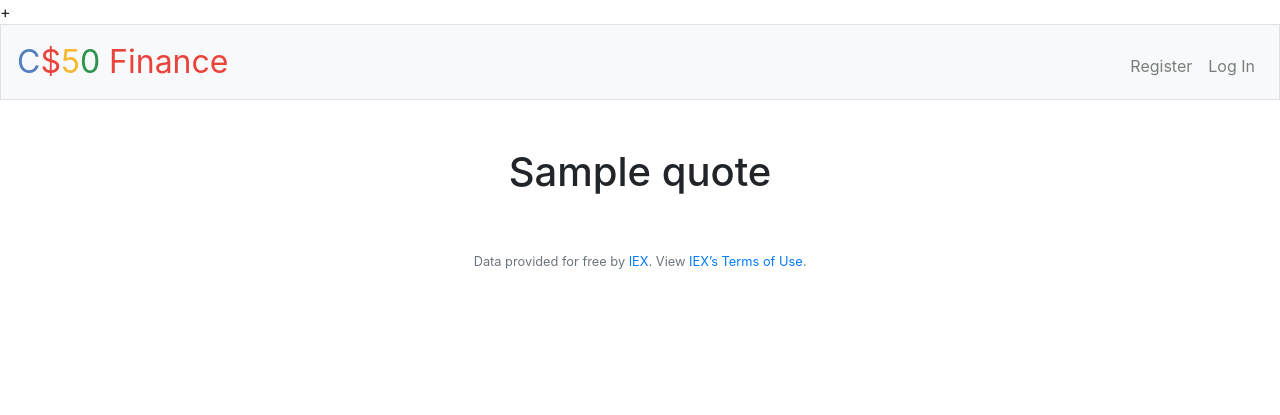
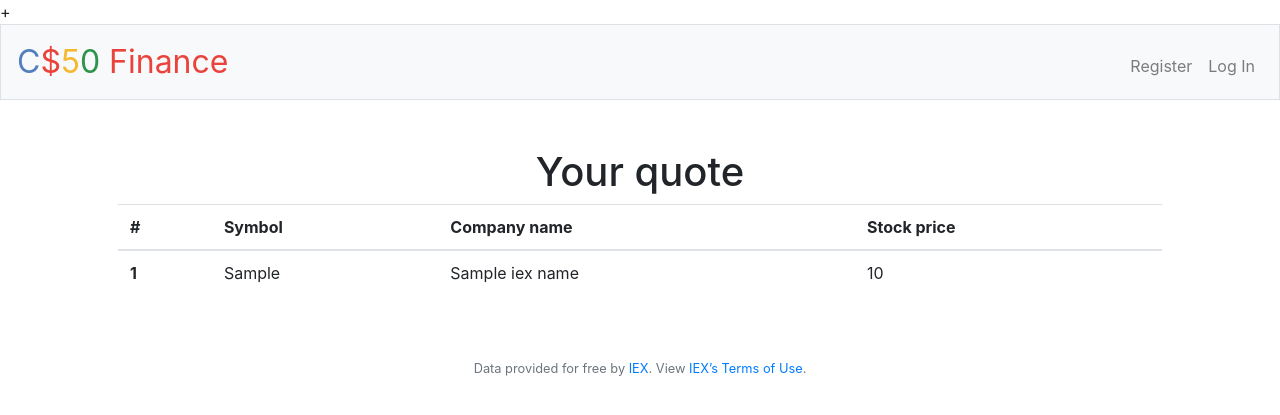
Before and after one commit to mgxmajewski/cs50_finance, a Flask app: template templates/quoted.html in a window 1280 px wide. Shown: the top 415 px of the page. Run offline with Flask 2, Linux system fonts and the light colour scheme; the template is opened without the code that fills it: most values are stand-ins (such as "Sample title", 1, 10 or a date in 2020); some libraries are stand-ins or nearby versions.

Commit message:
Format quote into table

```diff
--- a/application.py
+++ b/application.py
@@ -118,13 +118,20 @@ def quote():
     if request.method == "POST":
 
         symbol = request.form.get("symbol")
-
+        quote = lookup(symbol)
         # Ensure username was submitted
         if not symbol:
             return apology("must provide valid stock name", 403)
-        quote = lookup(symbol)
+        elif quote == None:
+            return apology("Sorry, no such a stock", 403)
+
+        print(quote)
+        iex_symbol = quote['symbol']
+        iex_name = quote['name']
+        iex_price = usd(quote['price'])
+
         # Redirect user to login
-        return render_template("quoted.html", quote=quote)
+        return render_template("quoted.html", iex_symbol=iex_symbol, iex_name=iex_name, iex_price=iex_price)
 
     # User reached route via GET (as by clicking a link or via redirect)
     else:
--- a/templates/quoted.html
+++ b/templates/quoted.html
@@ -6,6 +6,24 @@
 
 {% block main %}
     <div>
-        <h1>{{quote}}</h1>
+        <h1>Your quote</h1>
+        <table style="width:100%" class="table">
+            <thead>
+              <tr>
+                <th scope="col">#</th>
+                <th scope="col">Symbol</th>
+                <th scope="col">Company name</th>
+                <th scope="col">Stock price</th>
+              </tr>
+            </thead>
+            <tbody>
+              <tr>
+                <th scope="row">1</th>
+                <td>{{iex_symbol}}</td>
+                <td>{{iex_name}}</td>
+                <td>{{iex_price}}</td>
+              </tr>
+            </tbody>
+        </table>
     </div>
 {% endblock %}
```
